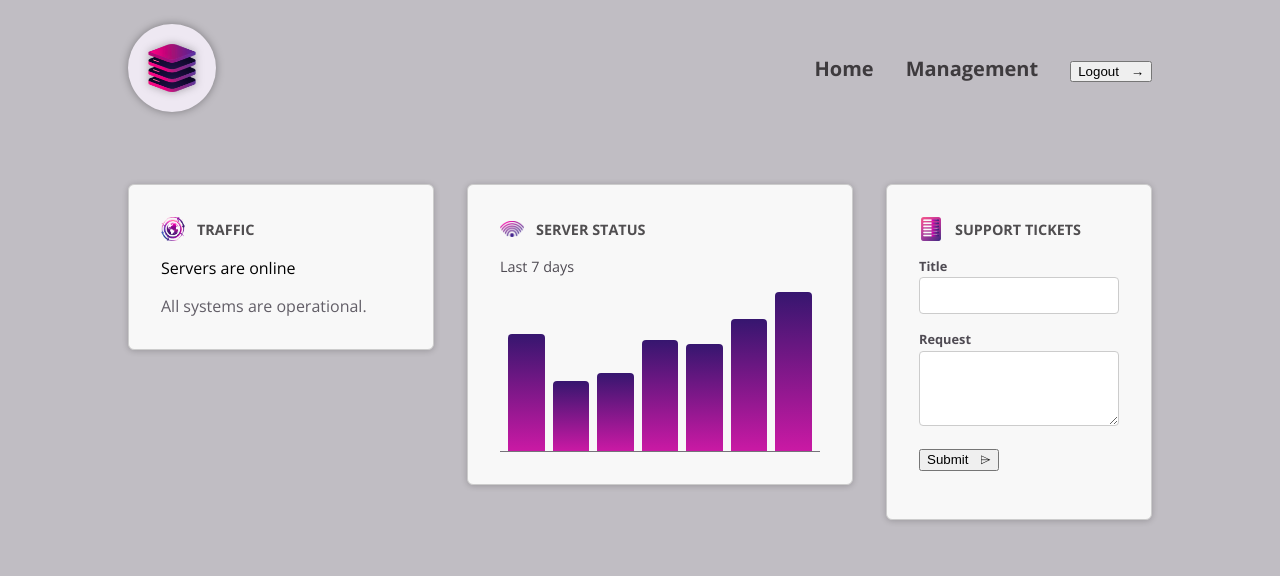
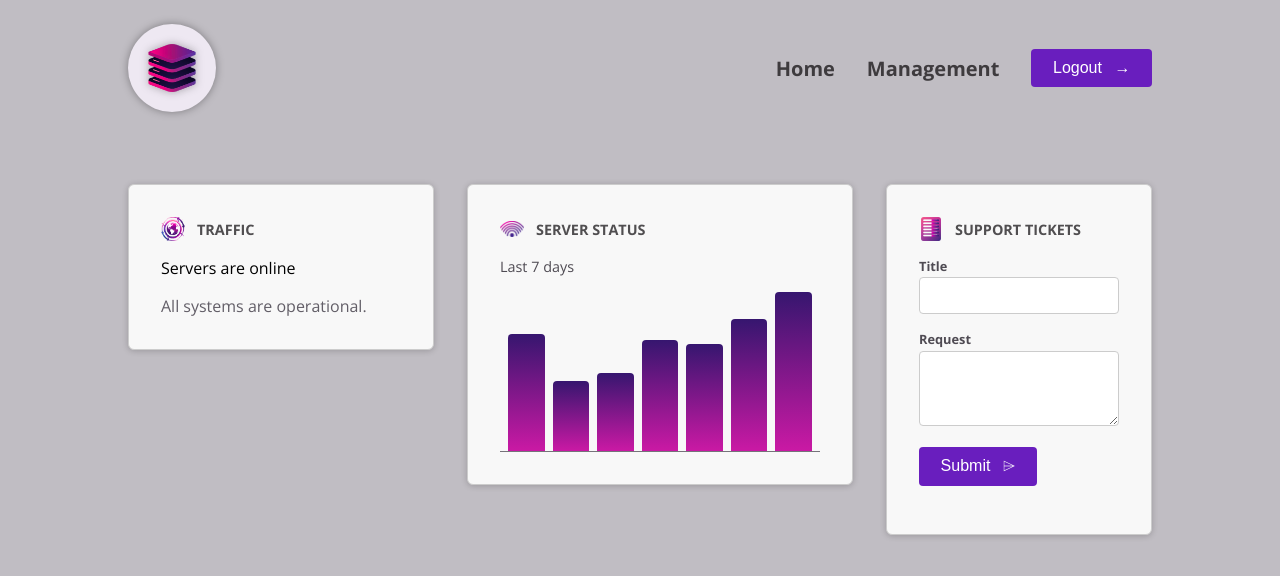
Before and after one commit to OmarAdelAttia/cmpDiveDeepProject, an Angular app: page / in a window 1280 px wide. Shown: the top 576 px of the page. Built offline with nearby package versions, Linux system fonts and the light colour scheme.

Commit message:
using :host in button component

```diff
--- a/src/app/shared/button/button.component.scss
+++ b/src/app/shared/button/button.component.scss
@@ -1,4 +1,4 @@
-button {
+:host {
   display: inline-block;
   padding: 0.65rem 1.35rem;
   border-radius: 0.25rem;
@@ -14,10 +14,9 @@ button {
       transform: translateX(4px);
     }
   }
+  .icon {
+    display: inline-block;
+    margin-left: 0.5rem;
+    transition: transform 0.2s ease-in-out;
+  }
 }
-
-.icon {
-  display: inline-block;
-  margin-left: 0.5rem;
-  transition: transform 0.2s ease-in-out;
-}
```
